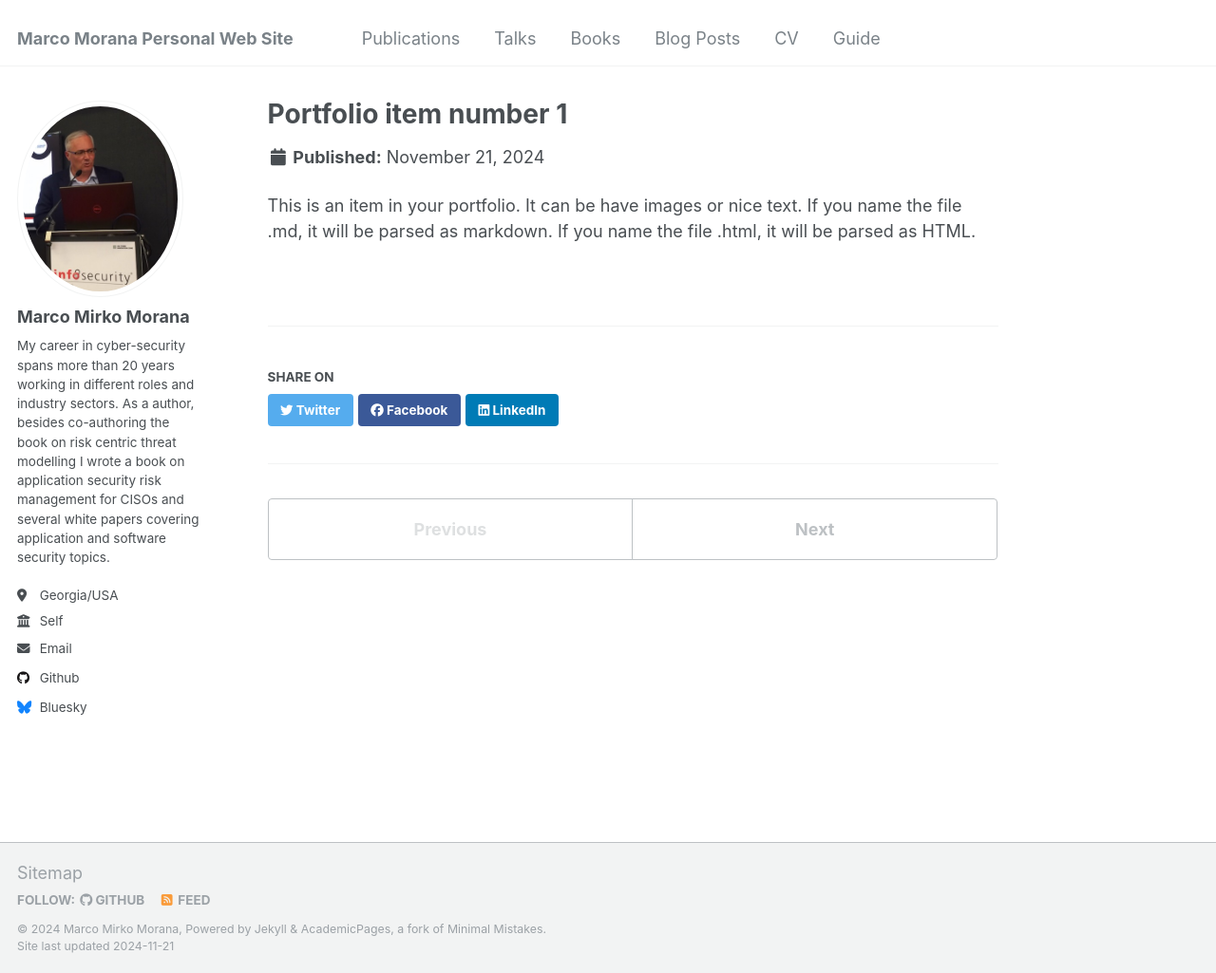
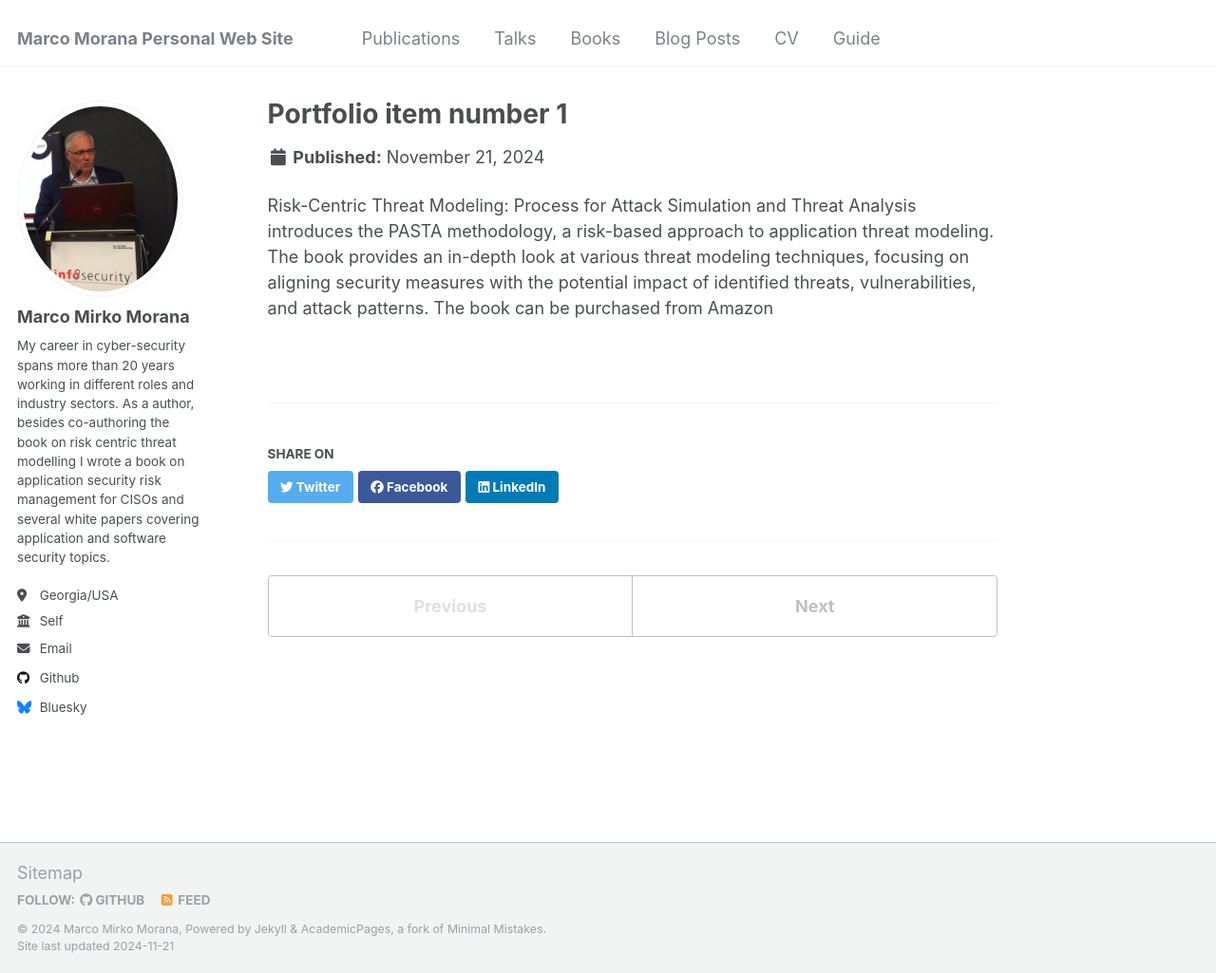
Before and after one commit to mmorana1/marcom, a Jekyll site: the page built from _portfolio/portfolio-1.md, in a window 1280 px wide and 1025 px high. Shown: the whole window at 95% size. Built offline with Jekyll 4.4.1, drawn with Linux system fonts in a browser that asks for light colours.

Commit message:
Update portfolio-1.md

```diff
--- a/_portfolio/portfolio-1.md
+++ b/_portfolio/portfolio-1.md
@@ -1,7 +1,7 @@
 ---
 title: "Portfolio item number 1"
-excerpt: "Short description of portfolio item number 1<br/><img src='/images/500x300.png'>"
+excerpt: "Risk-Centric Threat Modeling: Process for Attack Simulation and Threat Analysis <br/><img src='/images/500x300.png'>"
 collection: portfolio
 ---
 
-This is an item in your portfolio. It can be have images or nice text. If you name the file .md, it will be parsed as markdown. If you name the file .html, it will be parsed as HTML.
+Risk-Centric Threat Modeling: Process for Attack Simulation and Threat Analysis introduces the PASTA methodology, a risk-based approach to application threat modeling. The book provides an in-depth look at various threat modeling techniques, focusing on aligning security measures with the potential impact of identified threats, vulnerabilities, and attack patterns. The book can be purchased from Amazon
```
